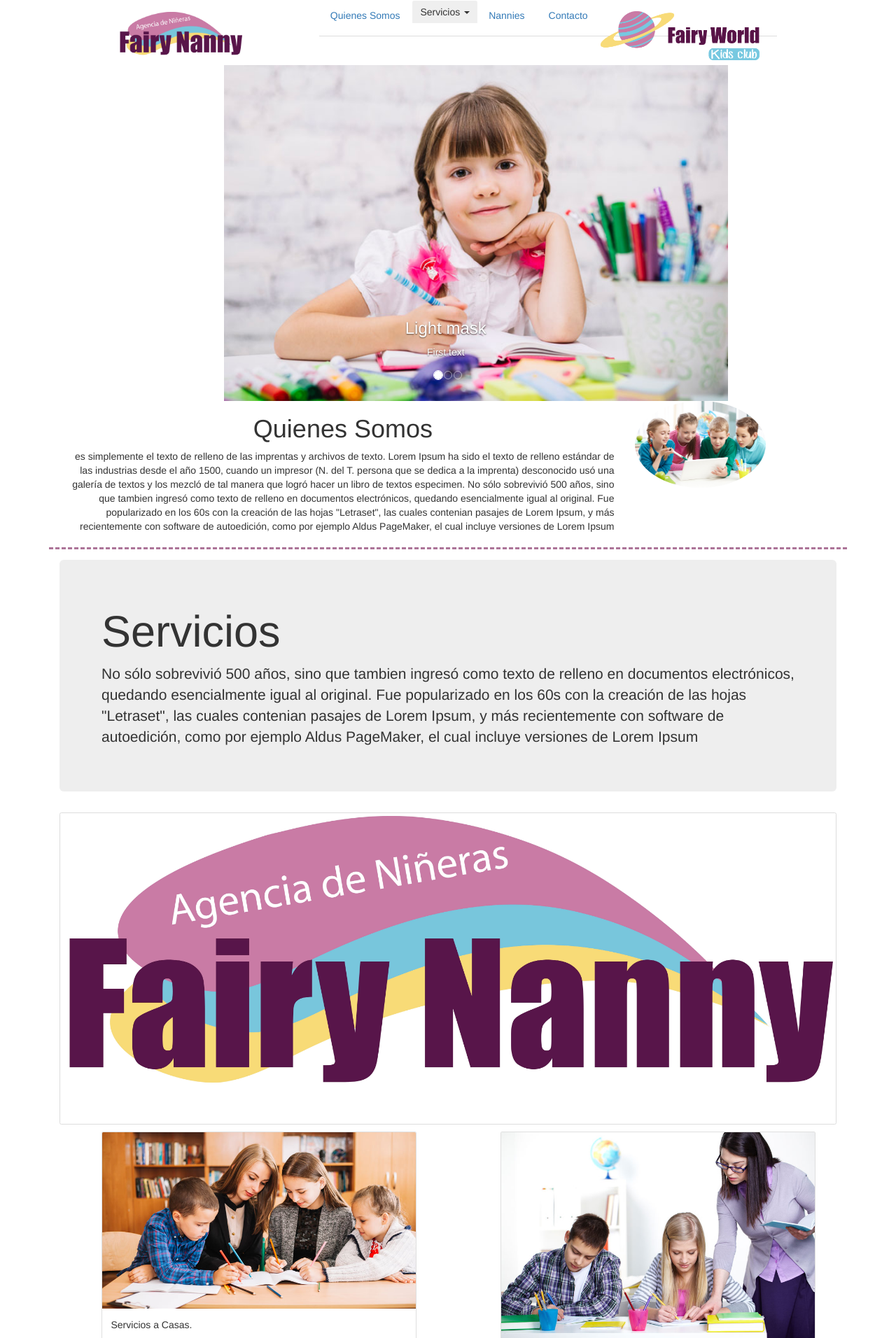
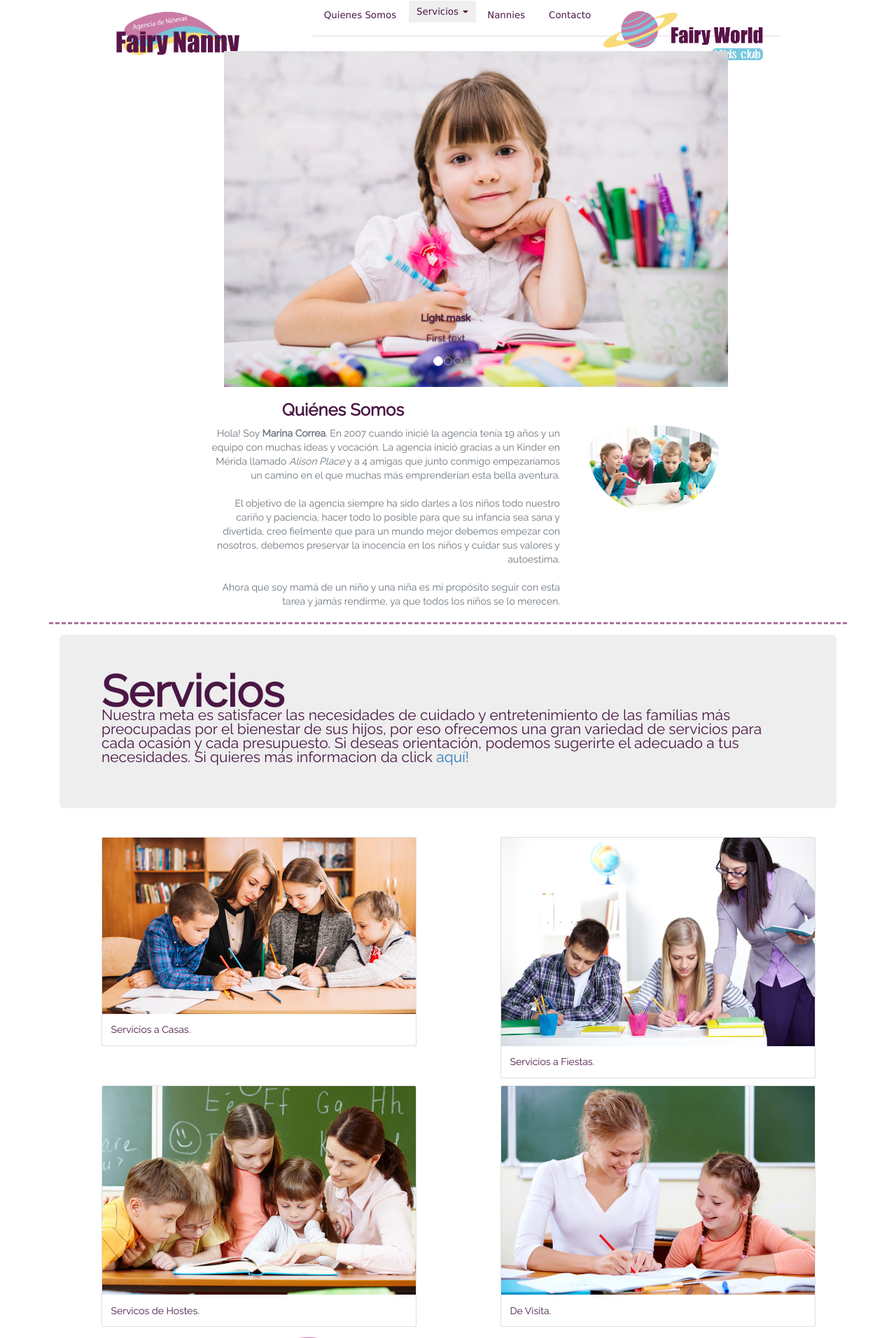
Before and after one commit to racs93/fairynanny_django, a Django app: page / in a window 1280 px wide. Shown: the top 1912 px of the page at 70% size. Run offline with Django 3.2, Linux system fonts and the light colour scheme; some libraries are stand-ins or nearby versions.

Commit message:
finishing the body
now adding the real info

```diff
--- a/fairy_nanny/fairyfront/static/fairyfront/css/style.css
+++ b/fairy_nanny/fairyfront/static/fairyfront/css/style.css
@@ -1,11 +1,41 @@
 body {
-	margin-left: 0;
-    margin-right: 0;
-    margin-top: 0;
-    margin-bottom: 0;
-    margin-width: 0;
-    margin-height: 0;
+	font-family: 'Lucida Grande', Verdana, Geneva, Lucida, Helvetica, Arial, sans-serif, 'Raleway';
+	font-weight:normal;
+	font-size:10pt;
+	color:#4A1745;
+	margin:0px 0px 0px 0px;
+	padding:0px;
+   }
+
+h1 {
+	font-family: 'Raleway';
+	font-size: 24px;
+	font-style: normal;
+	font-variant: normal;
+	font-weight: 700;
+	line-height: 26.4px;
+	color:#4A1745;
 }
+h3 {
+	font-family: 'Raleway';
+	font-size: 14px;
+	font-style: normal;
+	font-variant: normal;
+	font-weight: 700;
+	line-height: 15.4px;
+	color:#4A1745;
+}
+p {
+	font-family: 'Raleway';
+	font-size: 14px;
+	font-style: normal;
+	font-variant: normal;
+	font-weight: 400;
+	line-height: 20px;
+	color:#4A1745;
+}
+/* blockquote { font-family: Raleway; font-size: 21px; font-style: normal; font-variant: normal; font-weight: 400; line-height: 30px; }
+pre { font-family: Raleway; font-size: 13px; font-style: normal; font-variant: normal; font-weight: 400; line-height: 18.5714px; } */
 
 .logofn1{
 	max-height: 350%;
@@ -18,9 +48,16 @@ body {
 	width: auto;
 }
 
+.text-justify {
+	padding-left: 25%;
+	margin-right: 10%;
+}
 .roundedimg {
 	max-width: 50%;
 	border-radius: 50%;
+	padding-top: 55px;
+	padding-right: -5%;
+	margin-left: -18%;
 }
 
 .navbar {
@@ -89,3 +126,14 @@ body {
 	padding-bottom: 20px;
 	margin-bottom: 5%;
 }
+
+.nav-link {
+	color: #4A1745;
+}
+.nav-tabs {
+	color: #4A1745;
+}
+
+.servicioslogo {
+	padding-left: 50%;
+}
--- a/fairy_nanny/fairyfront/templates/fairyfront/index.html
+++ b/fairy_nanny/fairyfront/templates/fairyfront/index.html
@@ -8,23 +8,23 @@
 
     <!-- Bootstrap CSS -->
     <link rel="stylesheet" href="https://stackpath.bootstrapcdn.com/bootstrap/4.3.1/css/bootstrap.min.css" integrity="sha384-ggOyR0iXCbMQv3Xipma34MD+dH/1fQ784/j6cY/iJTQUOhcWr7x9JvoRxT2MZw1T" crossorigin="anonymous">
-	<link rel="stylesheet" href="{% static 'fairyfront/css/style.css' %}">
 	<link rel="stylesheet" href="https://maxcdn.bootstrapcdn.com/bootstrap/3.4.0/css/bootstrap.min.css">
 	<script src="https://ajax.googleapis.com/ajax/libs/jquery/3.4.1/jquery.min.js"></script>
 	<script src="https://maxcdn.bootstrapcdn.com/bootstrap/3.4.0/js/bootstrap.min.js"></script>
-
+	<link rel="stylesheet" type="text/css" href="//fonts.googleapis.com/css?family=Raleway" />
+	<link rel="stylesheet" href="{% static 'fairyfront/css/style.css' %}">
     <title>Fairy Nanny</title>
   </head>
   <body>
 	  <!-- Navigation -->
   <nav class="navbar navbar-expand-lg navbar-dark static-top">
     <div class="container">
-		<a class="navbar-brand" href="#">
+		<a class="navbar-brand" href="https://www.facebook.com/www.fairynanny.com.mx/">
     	<img class="logofn1" src="{% static "fairyfront/images/logofn1.jpg" %}" alt="Logo Fairy Nanny">
       </a>
   	  <ul class="nav nav-tabs">
 	  <li class="nav-item">
-	    <a class="nav-link " href="#">Quienes Somos</a>
+	    <a class="nav-link " href="#quienessomos">Quienes Somos</a>
 	  </li>
 	  <div class="dropdown">
 		  <button class="nav-link servicios" type="button" data-toggle="dropdown">Servicios
@@ -34,23 +34,23 @@
 		      <a class="test" tabindex="-1" href="#">Agencia de Niñeras <span class="caret"></span></a>
 		      <ul class="dropdown-menu">
 				<li class="dropdown-submenu">
-				  <a class="test" href="#">Casa <span class="caret"></span></a>
+				  <a class="test" href="#servicioscasas">Casa <span class="caret"></span></a>
 				  	<ul class="dropdown-menu">
-				    <li><a href="#">Fijo</a></li>
-				    <li><a href="#">Temporal</a></li>
+				    <li><a href="#seriviciofijo">Fijo</a></li>
+				    <li><a href="#seriviciosfiestas">Temporal</a></li>
 				  </ul>
 				</li>
-		        <li><a tabindex="-1" href="#">Visita</a></li>
-		        <li><a tabindex="-1" href="#">Fiesta</a></li>
+		        <li><a tabindex="-1" href="#devisita">Visita</a></li>
+		        <li><a tabindex="-1" href="#kidsclub">Fiesta</a></li>
 		      </ul>
 		    </li>
 		  </ul>
 		</div>
 	    <li class="nav-item nav nav-tabs">
-	      <a class="nav-link" href="#">Nannies</a>
+	      <a class="nav-link" href="#nannys">Nannies</a>
 	    </li>
 		<li class="nav-item nav nav-tabs">
-		  <a class="nav-link" href="#">Contacto</a>
+		  <a class="nav-link" href="#contacto">Contacto</a>
 		</li>
 		<a class="navbar-brand" href="#">
       	<img class="logofw1" src="{% static "fairyfront/images/logofw1.png" %}" alt="Logo Fairy World">
@@ -120,10 +120,25 @@
 	  <!--/.Controls-->
 	</div>
 	<!--/.Carousel Wrapper-->
-	<div class="row howweareblock">
+	<div class="row howweareblock" id="quienessomos">
 	  <div class="col-sm-8">
-		<h1 class="text-center">Quienes Somos</h1>
-		<p class="text-justify text-right">es simplemente el texto de relleno de las imprentas y archivos de texto. Lorem Ipsum ha sido el texto de relleno estándar de las industrias desde el año 1500, cuando un impresor (N. del T. persona que se dedica a la imprenta) desconocido usó una galería de textos y los mezcló de tal manera que logró hacer un libro de textos especimen. No sólo sobrevivió 500 años, sino que tambien ingresó como texto de relleno en documentos electrónicos, quedando esencialmente igual al original. Fue popularizado en los 60s con la creación de las hojas "Letraset", las cuales contenian pasajes de Lorem Ipsum, y más recientemente con software de autoedición, como por ejemplo Aldus PageMaker, el cual incluye versiones de Lorem Ipsum</p>
+		<h1 class="text-center">Quiénes Somos</h1>
+		<p class="text-justify text-right text-secondary" >Hola! Soy <b>Marina Correa</b>. En 2007 cuando inicié la agencia tenía 19
+              años y un equipo con muchas ideas y vocación. La agencia inició gracias a un
+              Kinder en <span class="underline">Mérida</span> llamado <i>Alison Place</i> y
+              a <span class="underline">4</span> amigas que junto conmigo
+              <span class="underline">empezaríamos</span> un camino en el que
+              <span class="underline">muchas más emprenderían</span> esta bella aventura.<br>
+              <br>
+              El objetivo de la agencia siempre ha sido darles a los niños todo nuestro
+              cariño y <span class="underline">paciencia</span>, hacer todo lo posible para
+              que su infancia sea sana y divertida, creo fielmente que para un mundo mejor
+              debemos empezar con <span class="underline">nosotros</span>, debemos preservar
+              la inocencia en los niños y cuidar sus <span class="underline">valores</span>
+              y autoestima.<br>
+              <br>
+              Ahora que soy mamá de un niño y una niña es mi propósito seguir con esta tarea
+              y jamás rendirme, ya que todos los niños se lo merecen.</p>
 	  </div>
 	  <div class="col-sm-4">
 		<img class="roundedimg" src="{% static "fairyfront/images/bg_1.jpg" %}" class="rounded-circle" alt="Cinque Terre">
@@ -133,15 +148,17 @@
 	<div class="container serviciosfn">
 		<div class="jumbotron">
 			<h1>Servicios</h1>
-			<p> No sólo sobrevivió 500 años, sino que tambien ingresó como texto de relleno en documentos electrónicos, quedando esencialmente igual al original. Fue popularizado en los 60s con la creación de las hojas "Letraset", las cuales contenian pasajes de Lorem Ipsum, y más recientemente con software de autoedición, como por ejemplo Aldus PageMaker, el cual incluye versiones de Lorem Ipsum</p>
+			<p> Nuestra meta es satisfacer las necesidades de cuidado y entretenimiento de las familias más preocupadas por el bienestar de sus hijos, por eso ofrecemos una gran variedad de servicios para cada ocasión y cada presupuesto. Si deseas orientación, podemos sugerirte el adecuado a tus necesidades. Si quieres más informacion da click <a href="#">aquí!</a></p>
 		</div>
-		<img src="{% static "fairyfront/images/logofn1.jpg" %}" class="img-thumbnail rounded mx-auto d-block" alt="...">
+		<div class="row justify-content-center">
+			<img src="{% static "fairyfront/images/logofn1.jpg" %}" class=" col-md-6 align-self-center rounded mx-auto d-block servicioslogo" alt="...">
+		</div>
 	</div>
 
 	<div class="container servicios1">
 		<div class="row">
 			<div class="col">
-				<div class="card colleftserv" style="width: 45rem;">
+				<div class="card colleftserv" id="serviciocasas" style="width: 45rem;">
 					<img class="card-img-top" src="{% static "fairyfront/images/course-1.jpg" %}" alt="Card image cap">
 					<div class="card-body">
 						<p class="card-text">Servicios a Casas.</p>
@@ -149,7 +166,7 @@
 				</div>
 			</div>
 			<div class="col">
-				<div class="card colleftserv" style="width: 45rem;">
+				<div class="card colleftserv" id="seriviciosfiestas" style="width: 45rem;">
 					<img class="card-img-top" src="{% static "fairyfront/images/course-2.jpg" %}" alt="Card image cap">
 					<div class="card-body">
 						<p class="card-text">Servicios a Fiestas.</p>
@@ -162,7 +179,7 @@
 	<div class="container servicios1">
 		<div class="row">
 			<div class="col">
-				<div class="card colleftserv" style="width: 45rem;">
+				<div class="card colleftserv" id="servicioshostes" style="width: 45rem;">
 					<img class="card-img-top" src="{% static "fairyfront/images/course-3.jpg" %}" alt="Card image cap">
 					<div class="card-body">
 						<p class="card-text">Servicos de Hostes.</p>
@@ -170,7 +187,7 @@
 				</div>
 			</div>
 			<div class="col">
-				<div class="card colleftserv" style="width: 45rem;">
+				<div class="card colleftserv" id="devisita" style="width: 45rem;">
 					<img class="card-img-top" src="{% static "fairyfront/images/course-4.jpg" %}" alt="Card image cap">
 					<div class="card-body">
 						<p class="card-text">De Visita.</p>
@@ -181,13 +198,15 @@
 	</div>
 
 	<div class="container serviciosfw">
-		<img src="{% static "fairyfront/images/logofw1.png" %}" class="img-thumbnail rounded mx-auto d-block" alt="...">
+		<div class="row justify-content-center">
+			<img src="{% static "fairyfront/images/logofw1.png" %}" class="col-md-8 rounded mx-auto d-block" alt="...">
+		</div>
 	</div>
 
 	<div class="container servicios2">
 		<div class="row">
 			<div class="col">
-				<div class="card colleftserv" style="width: 45rem;">
+				<div class="card colleftserv" id="serviciofijo" style="width: 45rem;">
 					<img class="card-img-top" src="{% static "fairyfront/images/course-5.jpg" %}" alt="Card image cap">
 					<div class="card-body">
 						<p class="card-text">Servicos de Hostes.</p>
@@ -195,7 +214,7 @@
 				</div>
 			</div>
 			<div class="col">
-				<div class="card colleftserv" style="width: 45rem;">
+				<div class="card colleftserv" id="kidsclub" style="width: 45rem;">
 					<img class="card-img-top" src="{% static "fairyfront/images/course-6.jpg" %}" alt="Card image cap">
 					<div class="card-body">
 						<p class="card-text">De Visita.</p>
@@ -205,7 +224,7 @@
 		</div>
 	</div>
 
-	<div class="container serviciosfn">
+	<div class="container serviciosfn" id="nannys">
 		<div class="jumbotron">
 			<h1>Nannies</h1>
 			<p> No sólo sobrevivió 500 años, sino que tambien ingresó como texto de relleno en documentos electrónicos, quedando esencialmente igual al original. Fue popularizado en los 60s con la creación de las hojas "Letraset", las cuales contenian pasajes de Lorem Ipsum, y más recientemente con software de autoedición, como por ejemplo Aldus PageMaker, el cual incluye versiones de Lorem Ipsum</p>
@@ -275,7 +294,7 @@
 		</div>
 	</div>
 
-	<div class="container footer">
+	<div class="container footer" id="contacto">
 	<h1 class="text-center">Informacion de Contacto</h1>
 	<hr>
 		<div class="row">
```
